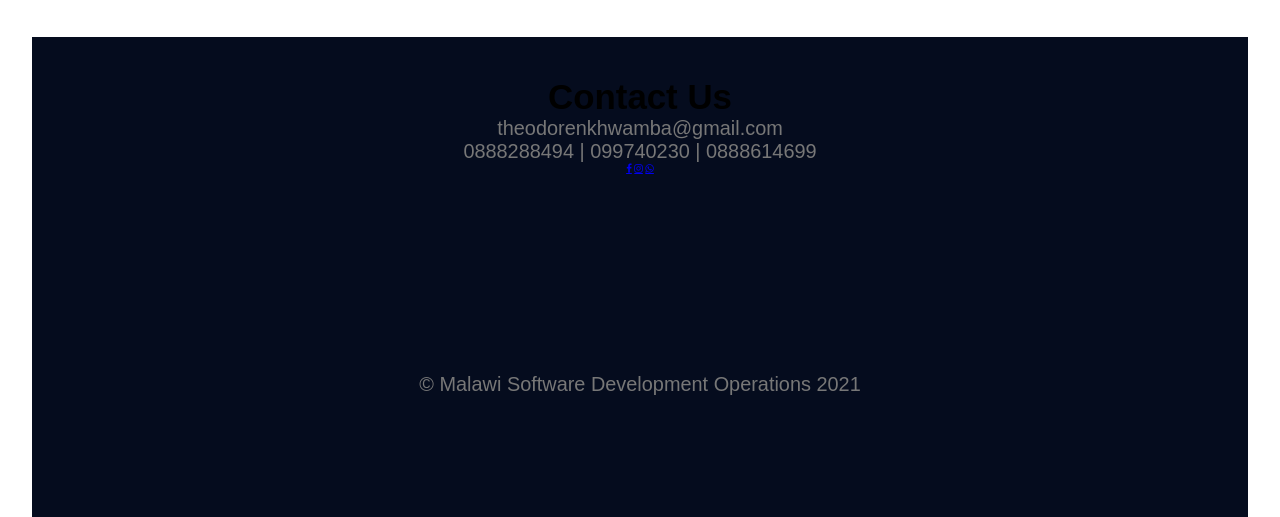
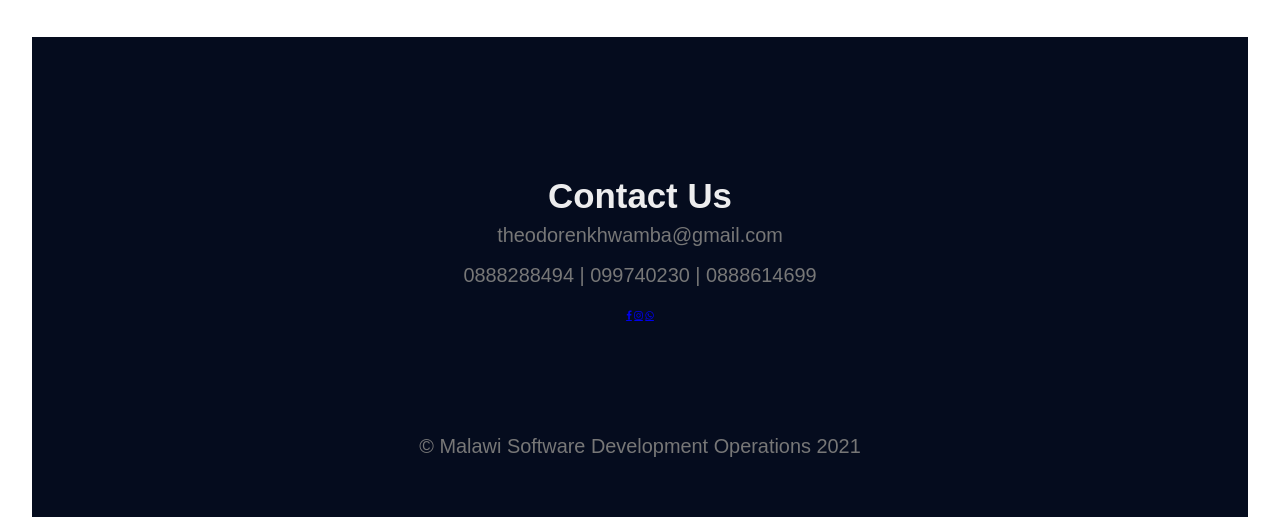
Before and after one commit to RenoGunray/malsof-dev-ops, a website: page index.html in a window 1280 px wide. Shown: the part 3624-4141 px from the top of the page. Drawn offline with nearby package versions, Linux system fonts and the light colour scheme; files that its build step writes are made by us from their sources.

```diff
--- a/sass/layouts/_footer.scss
+++ b/sass/layouts/_footer.scss
@@ -3,3 +3,13 @@
     padding: 4rem;
     height: 60vh;
 }
+
+.contact {
+    position: relative;
+    top: 10rem;
+    line-height: 4rem;
+
+    .title {
+        color: $color-whitesmoke;
+    }
+}
```
